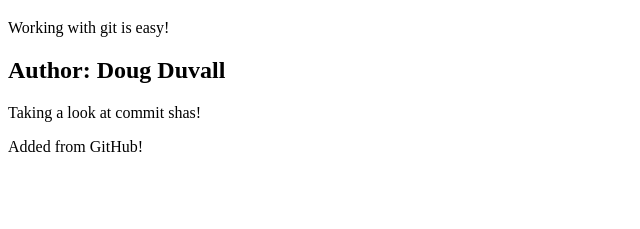
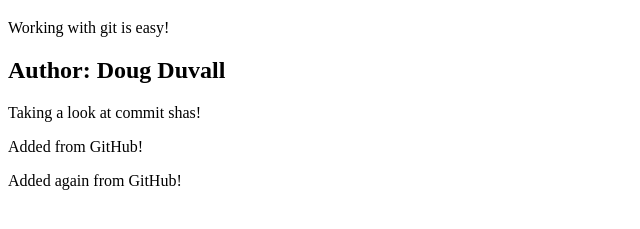
Before and after one commit to dduvallc/GitGithubMasterclass, a plain HTML site: page index.html in a window 1280 px wide. Shown: the part 61-290 px from the top of the page, without its empty margins (0-640 px from the left). Drawn offline with Linux system fonts and the light colour scheme.

Commit message:
updated index.html ... github
Added some code from Github.

```diff
--- a/index.html
+++ b/index.html
@@ -18,5 +18,9 @@
 		</div>
 
 		<!-------Some Comments------->
+
+		<div>
+			<p>Added again from GitHub!</p>
+		</div>
 	</body>
 </html>
```
